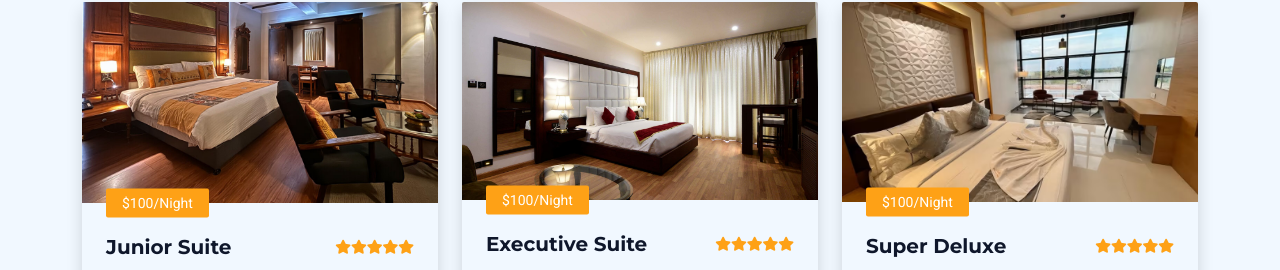
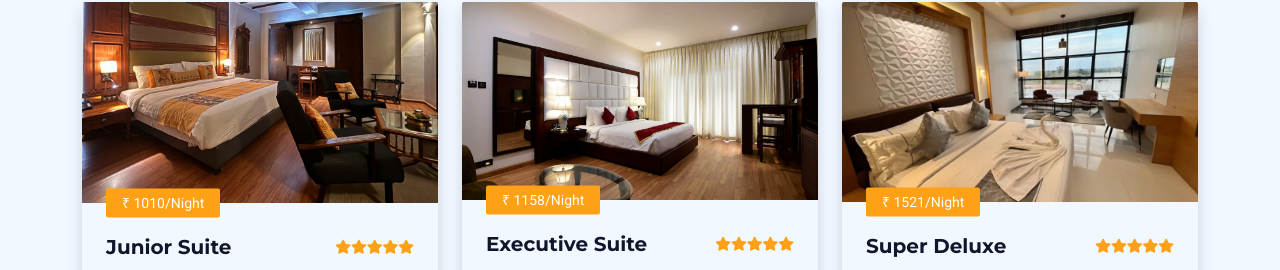
Before and after one commit to dev-ankit24/hotel, a React (Create React App) app: page / in a window 1280 px wide. Shown: the part 1897-2167 px from the top of the page. Built offline with nearby package versions, Linux system fonts and the light colour scheme.

Commit message:
change doller to indian currency

```diff
--- a/src/componets/Room.jsx
+++ b/src/componets/Room.jsx
@@ -16,7 +16,7 @@ export default function Room() {
                         <div className="room-item shadow rounded overflow-hidden">
                             <div className="position-relative" height={"110px"}>
                                 <img className="img-fluid" src="img/room-15.jpg" height={"110px"} width={"100%"} alt=""/>
-                                <small className="position-absolute start-0 top-100 translate-middle-y bg-primary text-white rounded py-1 px-3 ms-4">$100/Night</small>
+                                <small className="position-absolute start-0 top-100 translate-middle-y bg-primary text-white rounded py-1 px-3 ms-4">&#8377; 1010/Night</small>
                             </div>
                             <div className="p-4 mt-2">
                                 <div className="d-flex justify-content-between mb-3">
@@ -46,7 +46,7 @@ export default function Room() {
                         <div className="room-item shadow rounded overflow-hidden">
                             <div className="position-relative"  >
                                 <img className="img-fluid" src="img/room-12.jpg"    width={"100%"} alt=""/>
-                                <small className="position-absolute start-0 top-100 translate-middle-y bg-primary text-white rounded py-1 px-3 ms-4">$100/Night</small>
+                                <small className="position-absolute start-0 top-100 translate-middle-y bg-primary text-white rounded py-1 px-3 ms-4">&#8377; 1158/Night</small>
                             </div>
                             <div className="p-4 mt-2">
                                 <div className="d-flex justify-content-between mb-3">
@@ -76,7 +76,7 @@ export default function Room() {
                         <div className="room-item shadow rounded overflow-hidden">
                             <div className="position-relative" >
                                 <img className="img-fluid" src="img/room-14.avif"  alt=""/>
-                                <small className="position-absolute start-0 top-100 translate-middle-y bg-primary text-white rounded py-1 px-3 ms-4">$100/Night</small>
+                                <small className="position-absolute start-0 top-100 translate-middle-y bg-primary text-white rounded py-1 px-3 ms-4">&#8377; 1521/Night</small>
                             </div>
                             <div className="p-4 mt-2">
                                 <div className="d-flex justify-content-between mb-3">
--- a/src/componets/RoomPage.jsx
+++ b/src/componets/RoomPage.jsx
@@ -31,7 +31,7 @@ export default function RoomPage() {
                         <div className="room-item shadow rounded overflow-hidden">
                             <div className="position-relative">
                                 <img className="img-fluid" src="img/room-12.jpg" alt=""/>
-                                <small className="position-absolute start-0 top-100 translate-middle-y bg-primary text-white rounded py-1 px-3 ms-4">$100/Night</small>
+                                <small className="position-absolute start-0 top-100 translate-middle-y bg-primary text-white rounded py-1 px-3 ms-4">&#8377; 1190/Night</small>
                             </div>
                             <div className="p-4 mt-2">
                                 <div className="d-flex justify-content-between mb-3">
@@ -61,7 +61,7 @@ export default function RoomPage() {
                         <div className="room-item shadow rounded overflow-hidden">
                             <div className="position-relative">
                                 <img className="img-fluid" src="img/room-2.jpg" alt=""/>
-                                <small className="position-absolute start-0 top-100 translate-middle-y bg-primary text-white rounded py-1 px-3 ms-4">$100/Night</small>
+                                <small className="position-absolute start-0 top-100 translate-middle-y bg-primary text-white rounded py-1 px-3 ms-4">&#8377; 1178/Night</small>
                             </div>
                             <div className="p-4 mt-2">
                                 <div className="d-flex justify-content-between mb-3">
@@ -91,7 +91,7 @@ export default function RoomPage() {
                         <div className="room-item shadow rounded overflow-hidden">
                             <div className="position-relative">
                                 <img className="img-fluid" src="img/room-3.jpg" alt=""/>
-                                <small className="position-absolute start-0 top-100 translate-middle-y bg-primary text-white rounded py-1 px-3 ms-4">$100/Night</small>
+                                <small className="position-absolute start-0 top-100 translate-middle-y bg-primary text-white rounded py-1 px-3 ms-4">&#8377; 2759/Night</small>
                             </div>
                             <div className="p-4 mt-2">
                                 <div className="d-flex justify-content-between mb-3">
```
